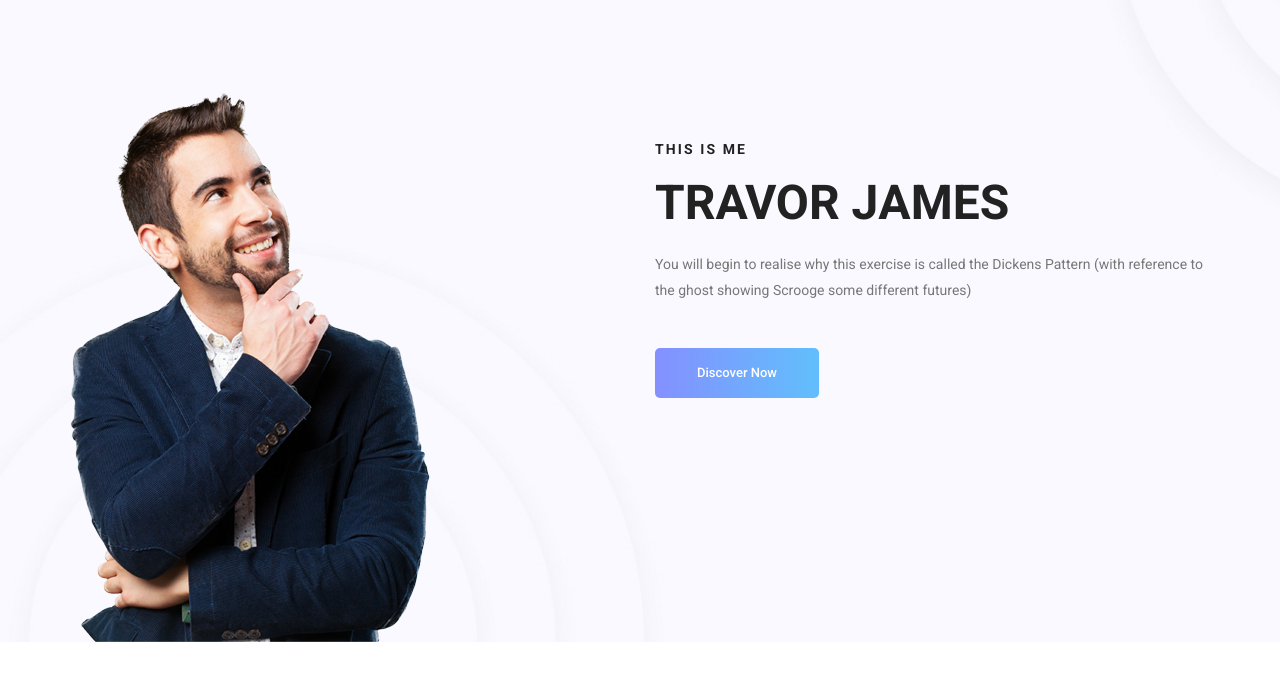
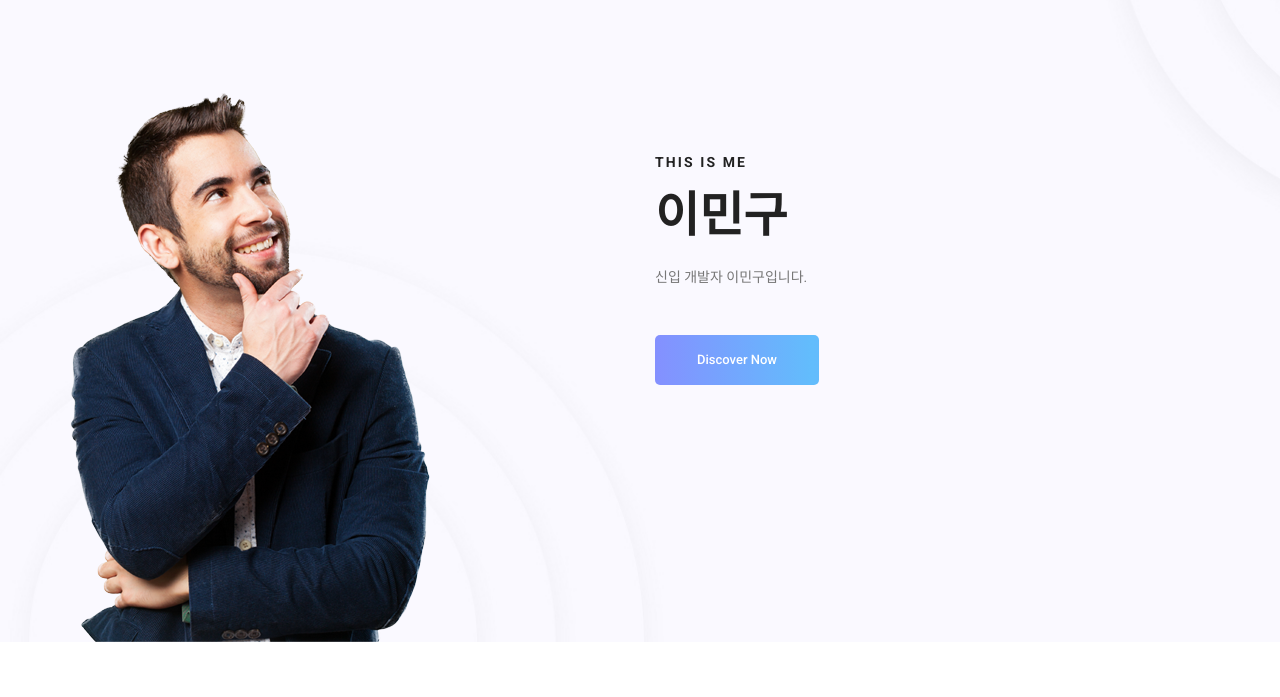
Before and after one commit to mingoo36/mingoo36.github.io, a plain HTML site: page index.html in a window 1280 px wide. Shown: the part 103-800 px from the top of the page. Drawn offline with Linux system fonts and the light colour scheme; some packages are replaced by stand-ins of ours.

Commit message:
six commit!

```diff
--- a/index.html
+++ b/index.html
@@ -76,8 +76,8 @@
 						<div class="col-lg-6">
 							<div class="banner_content">
 								<h5>This is me</h5>
-								<h2>Travor James</h2>
-								<p>You will begin to realise why this exercise is called the Dickens Pattern (with reference to the ghost showing Scrooge some different futures)</p>
+								<h2>이민구</h2>
+								<p>신입 개발자 이민구입니다.</p>
 								<a class="banner_btn" href="#">Discover Now</a>
 							</div>
 						</div>
```
